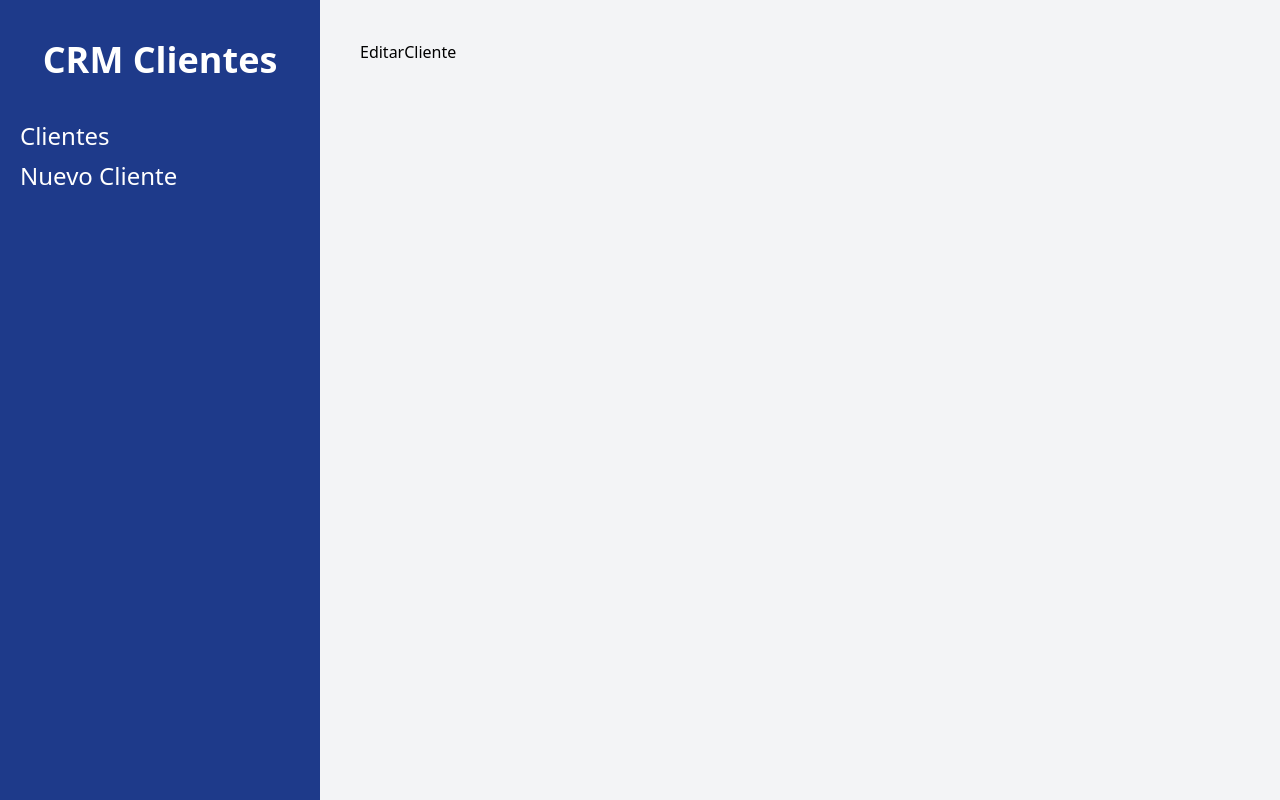
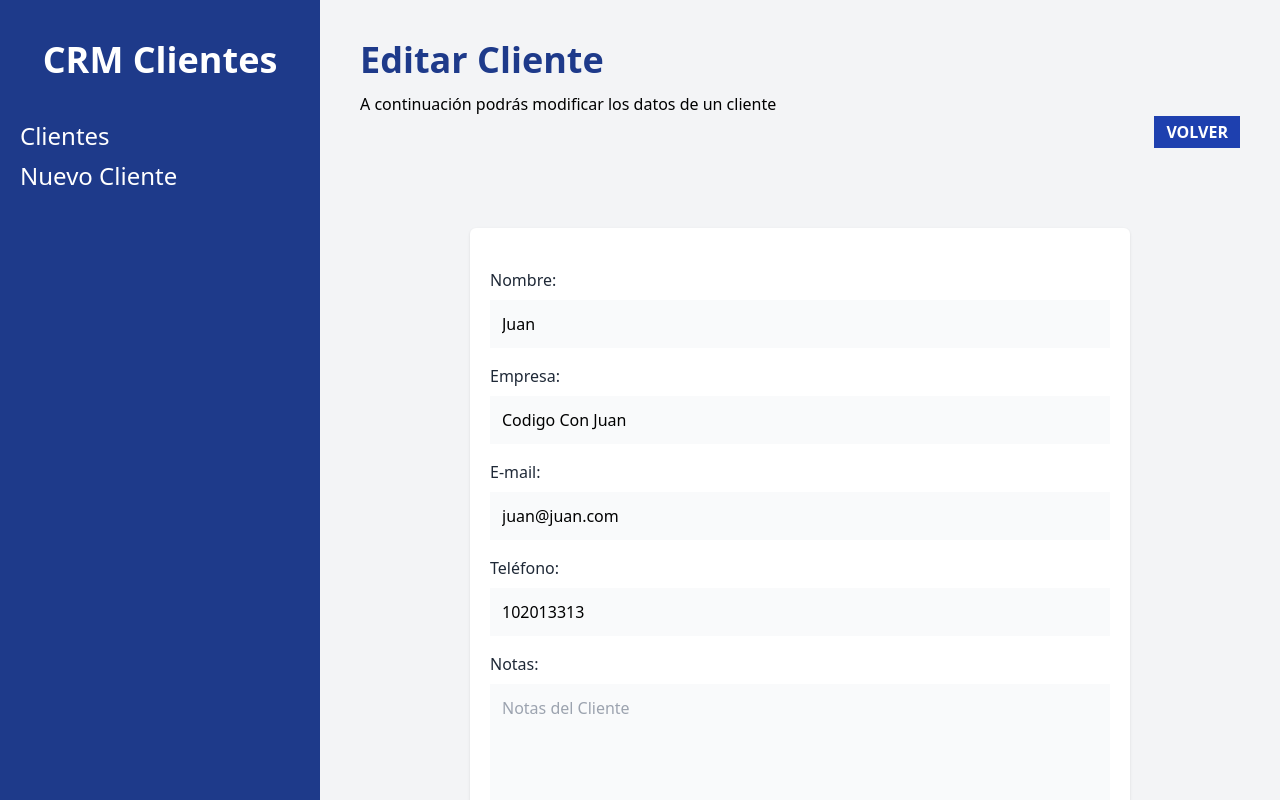
Before and after one commit to ppagano91/crm-react, a React (Vite) app: page /clientes/1/editar in a window 1280 px wide. Built offline with nearby package versions, Linux system fonts and the light colour scheme; data requests are answered from the project's data file.

Commit message:
Agrego Formulario y autocompletado para Editar

```diff
--- a/src/components/Formulario.jsx
+++ b/src/components/Formulario.jsx
@@ -1,4 +1,5 @@
 const Formulario = ({ cliente }) => {
+  console.log("cliente: ", cliente);
   return (
     <>
       <div className="mb-4">
@@ -11,6 +12,7 @@
           className="mt-2 block w-full p-3 bg-gray-50"
           placeholder="Nombre del Cliente"
           name="nombre"
+          defaultValue={cliente?.nombre}
         />
       </div>
       <div className="mb-4">
@@ -23,6 +25,7 @@
           className="mt-2 block w-full p-3 bg-gray-50"
           placeholder="Empresa del Cliente"
           name="empresa"
+          defaultValue={cliente?.empresa}
         />
       </div>
 
@@ -36,6 +39,7 @@
           className="mt-2 block w-full p-3 bg-gray-50"
           placeholder="Email del Cliente"
           name="email"
+          defaultValue={cliente?.email}
         />
       </div>
 
@@ -49,6 +53,7 @@
           className="mt-2 block w-full p-3 bg-gray-50"
           placeholder="Teléfono del Cliente"
           name="telefono"
+          defaultValue={cliente?.telefono}
         />
       </div>
 
@@ -63,6 +68,7 @@
           className="mt-2 block w-full p-3 bg-gray-50 h-40 align-self"
           placeholder="Notas del Cliente"
           name="notas"
+          defaultValue={cliente?.notas}
         />
       </div>
     </>
--- a/src/main.jsx
+++ b/src/main.jsx
@@ -27,6 +27,7 @@
         path: "/clientes/nuevo",
         element: <NuevoCliente />,
         action: nuevoClienteAction,
+        errorElement: <ErrorPage />,
       },
       {
         path: "/clientes/:clienteId/editar",
--- a/src/pages/EditarCliente.jsx
+++ b/src/pages/EditarCliente.jsx
@@ -1,4 +1,8 @@
 import { obtenerCliente } from "../data/clientes";
+import React from "react";
+import { Form, useNavigate, useLoaderData } from "react-router-dom";
+import Formulario from "../components/Formulario";
+import Error from "../components/Error";
 
 export async function loader({ params }) {
   const cliente = await obtenerCliente(params.clienteId);
@@ -13,7 +17,37 @@
 }
 
 const EditarCliente = () => {
-  return <div>EditarCliente</div>;
+  const navigate = useNavigate();
+  const cliente = useLoaderData();
+  console.log(cliente);
+  return (
+    <>
+      <h1 className="font-black text-4xl text-blue-900">Editar Cliente</h1>
+      <p className="mt-3">
+        A continuación podrás modificar los datos de un cliente
+      </p>
+      <div className="flex justify-end">
+        <button
+          className="bg-blue-800 text-white px-3 py-1 font-bold uppercase"
+          onClick={() => navigate(-1)}
+        >
+          Volver
+        </button>
+      </div>
+      <div className="bg-white shadow rounded-md md:w-3/4 mx-auto px-5 py-10 mt-20">
+        {/* {errores?.length &&
+          errores.map((error, i) => <Error key={i}>{error}</Error>)} */}
+        <Form method="post" noValidate>
+          <Formulario cliente={cliente} />
+          <input
+            type="submit"
+            className="mt-5 w-full bg-blue-800 p-3 uppercase font-bold text-white text-lg cursor-pointer"
+            value="Registrar Cliente"
+          />
+        </Form>
+      </div>
+    </>
+  );
 };
 
 export default EditarCliente;
--- a/src/pages/Index.jsx
+++ b/src/pages/Index.jsx
@@ -15,7 +15,6 @@
 
 const Index = () => {
   const clientes = useLoaderData();
-  console.log(clientes);
   return (
     <>
       <h1 className="font-black text-4xl text-blue-900">Clientes</h1>
```
